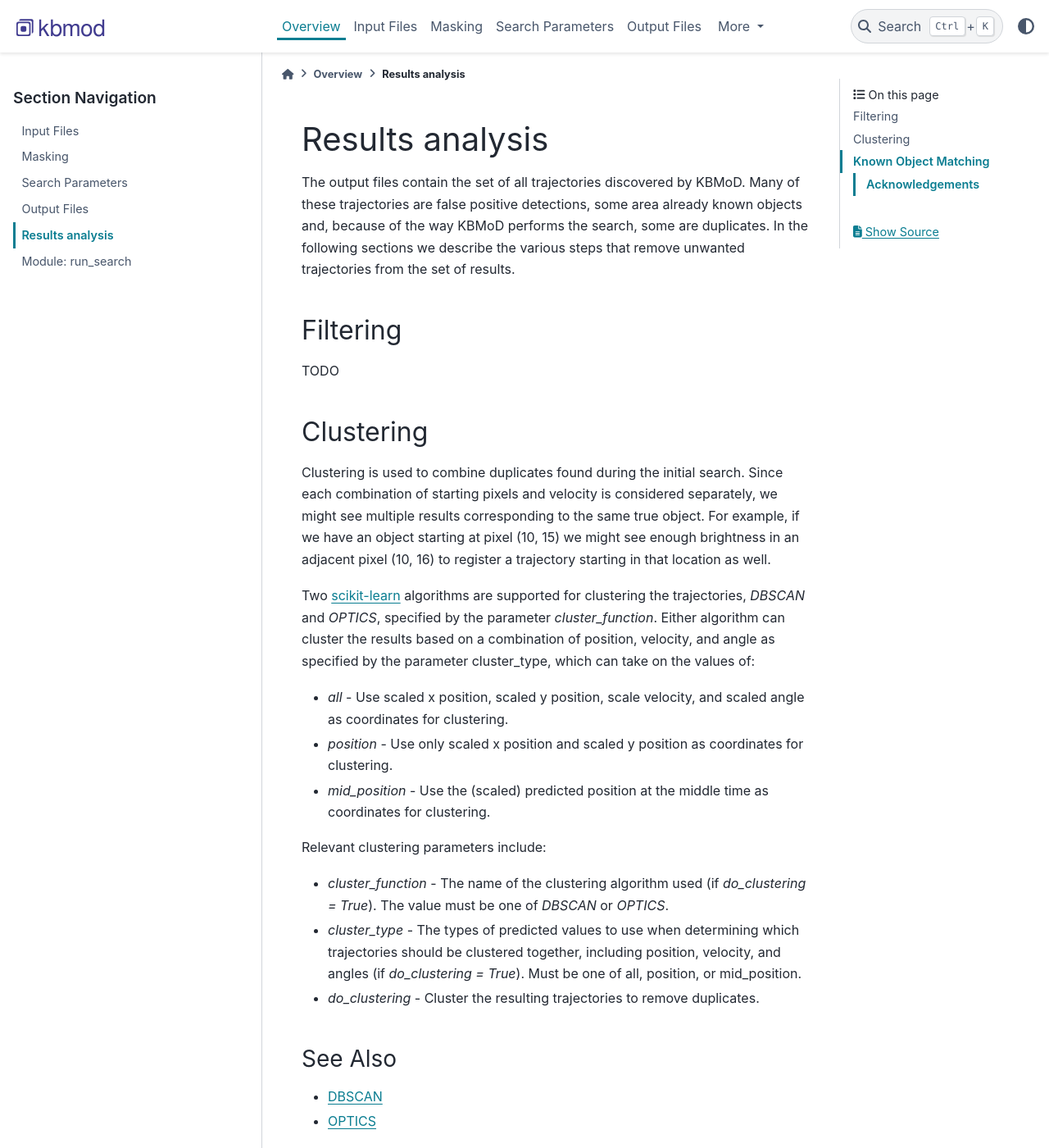
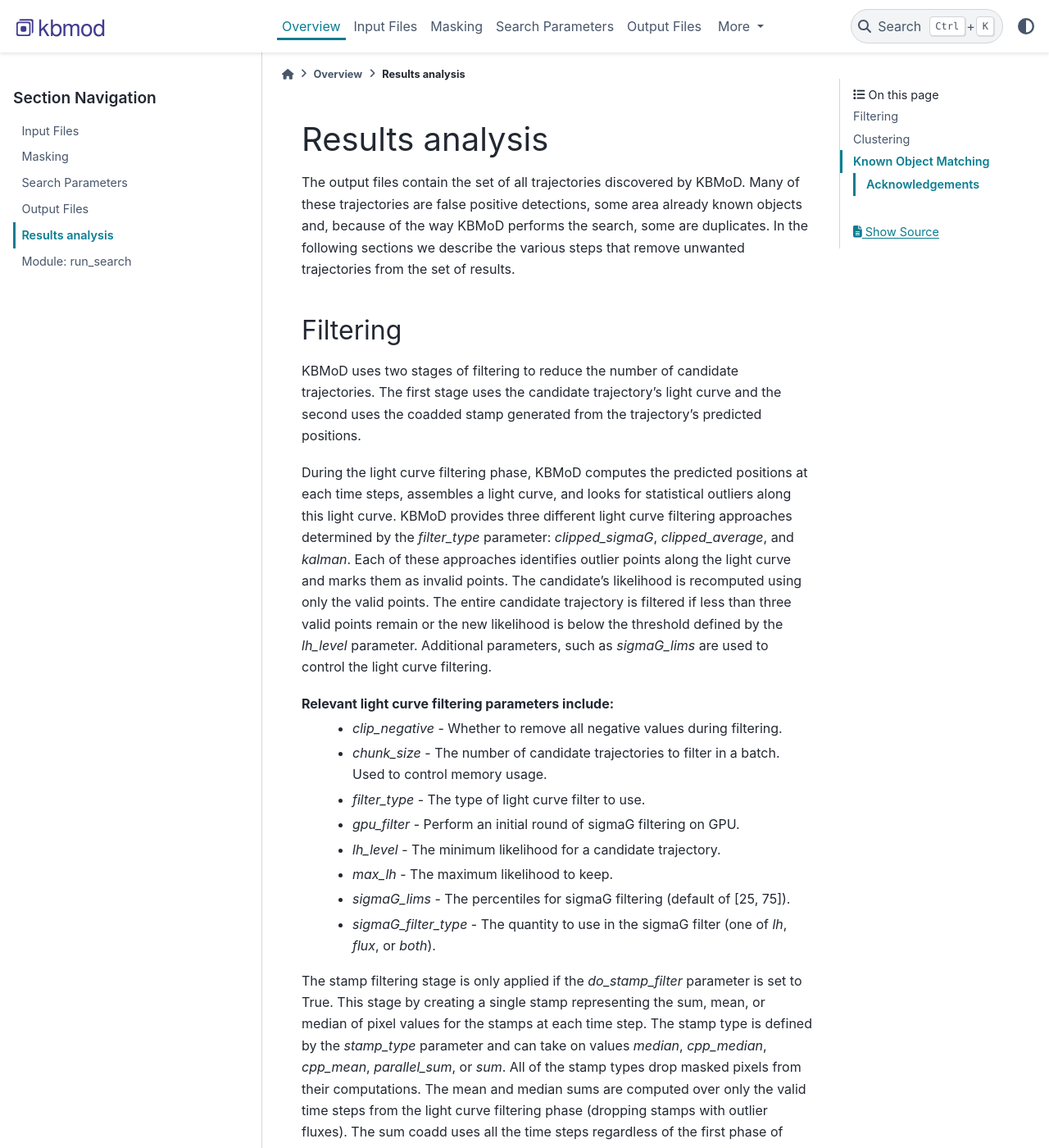
Before and after one commit to dirac-institute/kbmod, a Sphinx documentation site: the page built from docs/source/overview/results_filtering.rst, in a window 1280 px wide and 1400 px high. Shown: the whole window at 82% size. Built offline with Sphinx 7.4.7 and the PyData theme 0.15.4, drawn with Linux system fonts in a browser that asks for light colours; pages that are not in the unit, such as notebooks, are missing from menus; some of the changed text lies outside the part shown.

Commit message:
Add documentation about the filtering steps.

```diff
--- a/docs/source/overview/results_filtering.rst
+++ b/docs/source/overview/results_filtering.rst
@@ -7,7 +7,32 @@ The output files contain the set of all trajectories discovered by KBMoD. Many o
 Filtering
 ---------
 
-TODO
+KBMoD uses two stages of filtering to reduce the number of candidate trajectories. The first stage uses the candidate trajectory's light curve and the second uses the coadded stamp generated from the trajectory's predicted positions.
+
+During the light curve filtering phase, KBMoD computes the predicted positions at each time steps, assembles a light curve, and looks for statistical outliers along this light curve. KBMoD provides three different light curve filtering approaches determined by the `filter_type` parameter: `clipped_sigmaG`, `clipped_average`, and `kalman`. Each of these approaches identifies outlier points along the light curve and marks them as invalid points. The candidate's likelihood is recomputed using only the valid points. The entire candidate trajectory is filtered if less than three valid points remain or the new likelihood is below the threshold defined by the `lh_level` parameter. Additional parameters, such as `sigmaG_lims` are used to control the light curve filtering.
+
+Relevant light curve filtering parameters include:
+ * `clip_negative` - Whether to remove all negative values during filtering.
+ * `chunk_size` - The number of candidate trajectories to filter in a batch. Used to control memory usage.
+ * `filter_type` - The type of light curve filter to use.
+ * `gpu_filter` - Perform an initial round of sigmaG filtering on GPU.
+ * `lh_level` - The minimum likelihood for a candidate trajectory.
+ * `max_lh` - The maximum likelihood to keep.
+ * `sigmaG_lims` - The percentiles for sigmaG filtering (default of [25, 75]).
+ * `sigmaG_filter_type` - The quantity to use in the sigmaG filter (one of `lh`, `flux`, or `both`).
+
+The stamp filtering stage is only applied if the `do_stamp_filter` parameter is set to True. This stage by creating a single stamp representing the sum, mean, or median of pixel values for the stamps at each time step. The stamp type is defined by the `stamp_type` parameter and can take on values `median`, `cpp_median`, `cpp_mean`, `parallel_sum`, or `sum`. All of the stamp types drop masked pixels from their computations. The mean and median sums are computed over only the valid time steps from the light curve filtering phase (dropping stamps with outlier fluxes). The sum coadd uses all the time steps regardless of the first phase of filtering.
+
+The stamps are filtered based on how closely the pixel values in the stamp image represent a guassian (defined with the parameters `center_thresh` (the percentage of flux in the central pixel), `peak_offset` (how far the peak is from the center of the stamp), and `mom_lims` (thresholds on the images moments)). Trajectories with stamps satisfying these thresholds are retained.
+
+Relevant stamp filtering parameters include:
+ * `center_thresh` - The percentage of flux in the central pixel.
+ * `chunk_size` - The number of candidate trajectories to filter in a batch. Used to control memory usage.
+ * `do_stamp_filter` - A Boolean indicating whether to generate and filter stamps.
+ * `peak_offset` - A length 2 list indicating how far the peak is from the center of the stamp in each of the x and y dimensions.
+ * `mom_lims` -  A length 5 list providing thresholds on the images moments.
+ * `stamp_radius` - The radius of the stamps to use.
+Note that stamps are only generated and output into files if `do_stamp_filter` is set to true.
 
 
 Clustering
```
